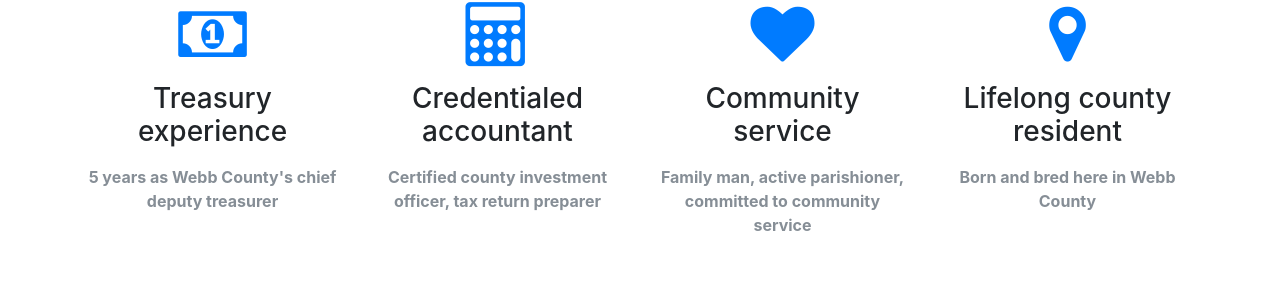
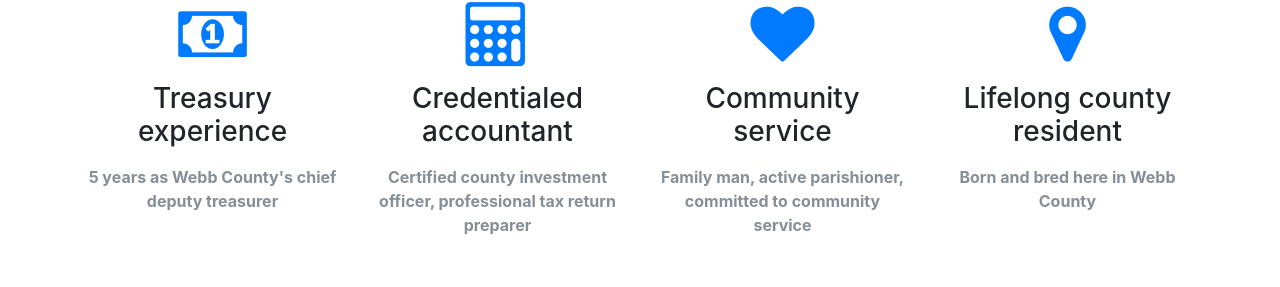
Before and after one commit to velasja/velasquez4treasurer, a website with bundled scripts: page index.html in a window 1280 px wide. Shown: the part 1912-2199 px from the top of the page. Built offline with nearby package versions, Linux system fonts and the light colour scheme.

Commit message:
tweaked sentence

```diff
--- a/index.html
+++ b/index.html
@@ -135,7 +135,7 @@
             <div class="service-box mt-5 mx-auto">
               <i class="fa fa-4x fa-calculator text-primary mb-3 sr-icons"></i>
               <h3 class="mb-3">Credentialed accountant</h3>
-              <p class="text-muted mb-0">Certified county investment officer, tax return preparer</p>
+              <p class="text-muted mb-0">Certified county investment officer, professional tax return preparer</p>
             </div>
           </div>
           <div class="col-lg-3 col-md-6 text-center">
```
